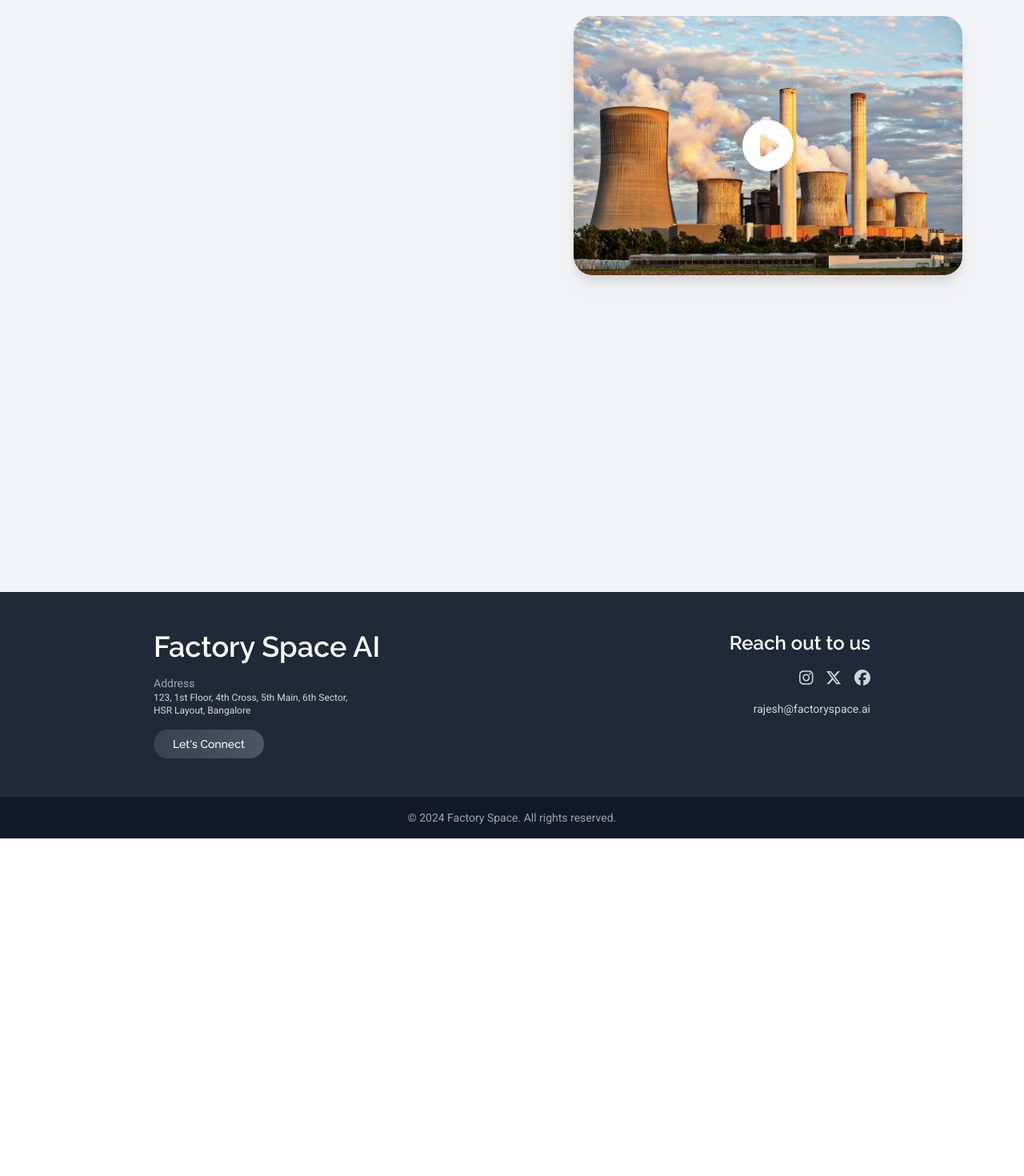
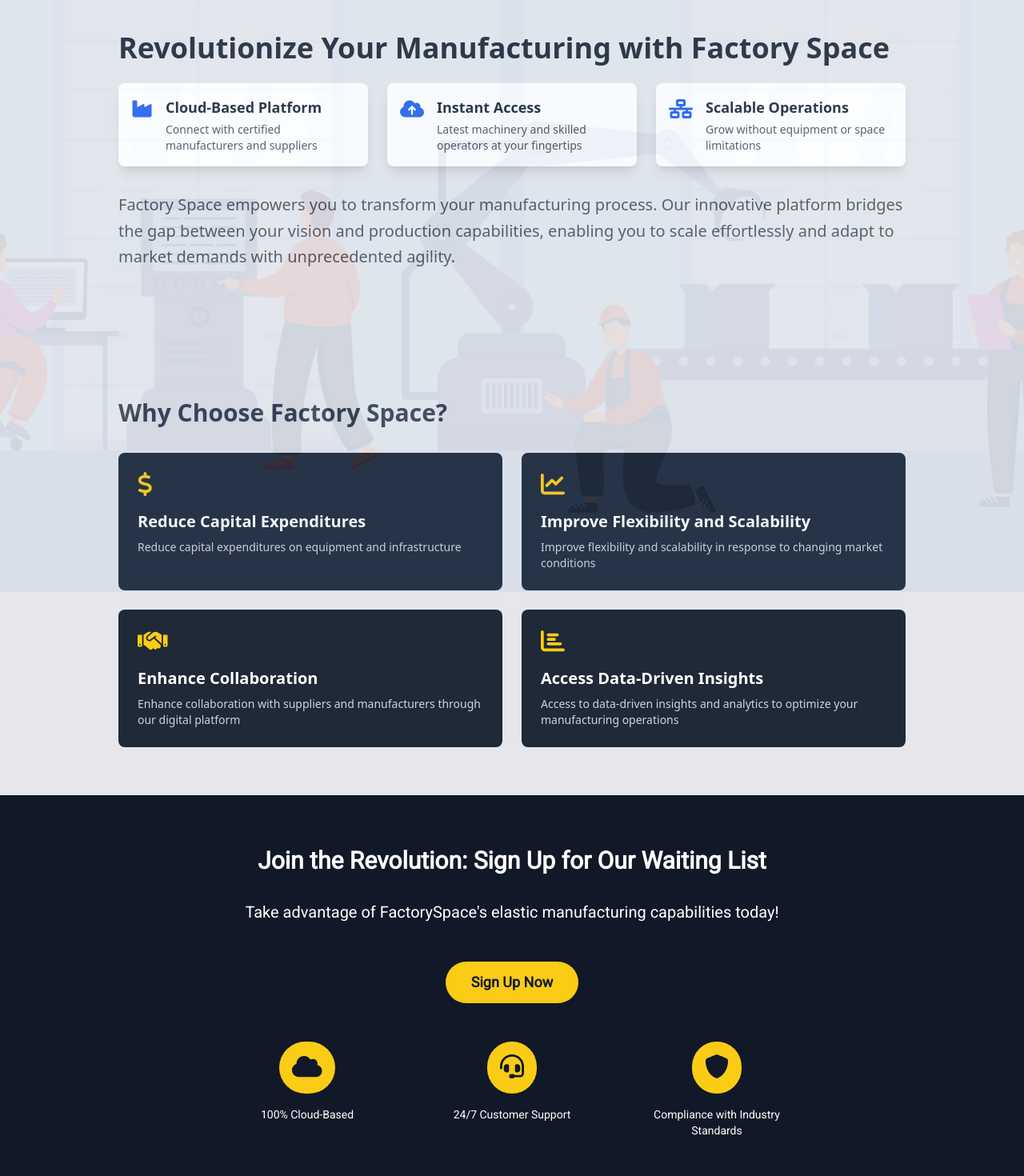
Before and after one commit to BasudevBharatBhushan/factory-space, a React (Vite) app: page / in a window 1280 px wide. Shown: the part 860-2330 px from the top of the page at 80% size. Before the commit the page ends 1908 px from the top, so only its background shows below. Built offline with nearby package versions, Linux system fonts and the light colour scheme.

Commit message:
desktop screen design complete

```diff
--- /dev/null
+++ b/src/components/CallToActionSection.jsx
@@ -0,0 +1,44 @@
+import React from "react";
+import { FontAwesomeIcon } from "@fortawesome/react-fontawesome";
+import {
+  faCloud,
+  faHeadset,
+  faShield,
+} from "@fortawesome/free-solid-svg-icons";
+
+const CallToActionSection = () => {
+  return (
+    <div className="bg-gray-900 text-white py-16 px-[10vw] font-Roboto">
+      <h2 className="text-3xl font-bold text-center mb-8">
+        Join the Revolution: Sign Up for Our Waiting List
+      </h2>
+      <p className="text-xl text-center mb-12">
+        Take advantage of FactorySpace's elastic manufacturing capabilities
+        today!
+      </p>
+
+      <div className="flex justify-center mb-12">
+        <button className="bg-yellow-400 text-gray-900 font-bold py-3 px-8 rounded-full text-lg hover:bg-yellow-500 transition duration-300">
+          Sign Up Now
+        </button>
+      </div>
+
+      <div className="flex justify-center space-x-12">
+        <TrustBadge icon={faCloud} text="100% Cloud-Based" />
+        <TrustBadge icon={faHeadset} text="24/7 Customer Support" />
+        <TrustBadge icon={faShield} text="Compliance with Industry Standards" />
+      </div>
+    </div>
+  );
+};
+
+const TrustBadge = ({ icon, text }) => (
+  <div className="flex flex-col items-center w-52">
+    <div className="bg-yellow-400 rounded-full p-4 mb-4">
+      <FontAwesomeIcon icon={icon} className="text-gray-900 text-3xl" />
+    </div>
+    <p className="text-sm text-center">{text}</p>
+  </div>
+);
+
+export default CallToActionSection;
--- a/src/components/Header.jsx
+++ b/src/components/Header.jsx
@@ -25,7 +25,7 @@ const Header = () => {
   return (
     <header
       className={` py-4 px-5 sm:px-[5vw] text-gray-400 font-Raleway fixed z-50 transition-all duration-300   ${
-        isScrolled ? "bg-gray-100 w-full" : "w-full xl:w-[80vw]"
+        isScrolled ? "bg-gray-200 w-full" : "w-full xl:w-[80vw]"
       }`}
     >
       <nav className="flex w-full justify-between">
--- a/src/components/MainContent.jsx
+++ b/src/components/MainContent.jsx
@@ -1,198 +1,108 @@
-import React, { useState, useRef, useEffect, useContext } from "react";
+import React from "react";
+import { fsLogo, Gear, Workspace } from "../utils";
 import { useGSAP } from "@gsap/react";
 import gsap from "gsap";
-import {} from "gsap/all";
-import { Thumbnail1 } from "../utils";
 import { FontAwesomeIcon } from "@fortawesome/react-fontawesome";
 import {
-  faCirclePlay,
-  faLeaf,
-  faUser,
-  faXmark,
+  faDollarSign,
+  faChartLine,
+  faHandshake,
+  faChartBar,
+  faIndustry,
+  faCloudUploadAlt,
+  faNetworkWired,
 } from "@fortawesome/free-solid-svg-icons";
-import { ModalContext } from "../context/ModalContext";
-import { companyName, companyTagline } from "../constants";
 
 const MainContent = () => {
-  useGSAP(() => {
-    gsap.from(".hero-anim", {
-      ease: "slow(0.7,0.7,false)",
-      opacity: 0,
-      y: 40,
-      x: 20,
-      duration: 1,
-      delay: 0.5,
-      stagger: 0.2,
-    });
-  }, []);
-
-  useGSAP(() => {
-    gsap.from(".video-thumbnail", {
-      ease: "power1.inOut",
-      opacity: 0,
-      duration: 1,
-      delay: 1,
-      x: 30,
-    });
-  }, []);
-
-  useGSAP(() => {
-    gsap.from(".play-icon", {
-      ease: "power1.inOut",
-      opacity: 0,
-      duration: 1,
-      delay: 1.5,
-    });
-  }, []);
-
-  const { showConnectModal, setShowConnectModal, handleButtonClick } =
-    useContext(ModalContext);
-
-  const [videoClicked, setVideoClicked] = useState(false);
-
-  const companyname = companyName.split(" ");
-  const modalRef = useRef(null);
-
-  useEffect(() => {
-    const handleClickOutside = (event) => {
-      if (modalRef.current && !modalRef.current.contains(event.target)) {
-        setShowConnectModal(false);
-      }
-    };
-
-    if (showConnectModal) {
-      document.addEventListener("mousedown", handleClickOutside);
-    }
-
-    return () => {
-      document.removeEventListener("mousedown", handleClickOutside);
-    };
-  }, [showConnectModal]);
-
-  const redirectToForm = (designation) => {
-    if (designation === "Manufacturer") {
-      setShowConnectModal(false);
-      window.open(
-        "https://docs.google.com/forms/d/1XNfBLlGWpefx6qtpxDP8MhkKi3izf5fN5wVbtrBYiUE/viewform?edit_requested=true",
-        "_blank"
-      );
-    } else {
-      setShowConnectModal(false);
-      window.open(
-        "https://docs.google.com/forms/d/1aQblb-4cxttXKdypYIF09-hgY2V0tVrwWF3YKK5sLFM/edit",
-        "_blank"
-      );
-    }
-  };
-
-  const YoutubeEmbed = () => (
-    <div className=" w-[85vw] xl:w-[38vw] rounded-3xl">
-      <iframe
-        // width= 100%,
-        // height="315"
-        style={{ width: "100%", aspectRatio: "16 / 9" }}
-        className="rounded-3xl"
-        src="https://www.youtube.com/embed/cvBaj0gTQl8?si=Uvm8kQdRMFhE5RJ9&autoplay=1"
-        title="YouTube video player"
-        frameborder="0"
-        allow="accelerometer; autoplay; clipboard-write; encrypted-media; gyroscope; picture-in-picture; web-share"
-        referrerpolicy="strict-origin-when-cross-origin"
-        allowfullscreen
-      ></iframe>
-    </div>
-  );
-
   return (
-    <section className="w-full nav-height bg-gray-100">
-      <div
-        className={`z-10 w-full h-full text-black font-Raleway grid grid-rows-3 xl:grid-rows-none xl:grid-cols-2 xl:content-start justify-items-center xl:items-start xl:pt-20 ${
-          showConnectModal ? "blur-lg" : ""
-        }`}
-      >
-        <div className=" flex flex-col justify-center xl:justify-evenly items-center xl:items-start  xl:my-2">
-          <div className="company-info font-semibold text-3xl lg:text-7xl xl:text-6xl my-4 text-center xl:text-left">
-            <p className="hero-anim">{companyName}</p>
-            <p className="hero-anim text-base lg:text-xl xl:text-lg  font-normal text-gray-400 my-4 text-center xl:text-left">
-              {companyTagline}
+    <>
+      <div className="w-full h-auto bg-gray-200 p-5 relative">
+        <img
+          className={`gear-icon w-[100vw] h-[100vh] object-cover opacity-10 left-[0] top-[0] absolute`}
+          src={Workspace}
+          alt=""
+        />
+        <div className="w-full h-full flex flex-col justify-evenly items-start py-10">
+          <div className="pb-[20vh] pt-[5vh] px-[10vw]">
+            <h1 className="text-4xl font-bold text-gray-800 mb-6">
+              Revolutionize Your Manufacturing with Factory Space
+            </h1>
+            <div className="grid grid-cols-1 md:grid-cols-3 gap-6 mb-8">
+              <FeatureCard
+                icon={faIndustry}
+                title="Cloud-Based Platform"
+                description="Connect with certified manufacturers and suppliers"
+              />
+              <FeatureCard
+                icon={faCloudUploadAlt}
+                title="Instant Access"
+                description="Latest machinery and skilled operators at your fingertips"
+              />
+              <FeatureCard
+                icon={faNetworkWired}
+                title="Scalable Operations"
+                description="Grow without equipment or space limitations"
+              />
+            </div>
+            <p className="text-xl text-gray-600 leading-relaxed">
+              Factory Space empowers you to transform your manufacturing
+              process. Our innovative platform bridges the gap between your
+              vision and production capabilities, enabling you to scale
+              effortlessly and adapt to market demands with unprecedented
+              agility.
             </p>
           </div>
-
-          <div className="  action-btns transition duration-500  hover:scale-110 ">
-            <a
-              href="#"
-              className="hero-anim inline-flex items-center px-6 py-4 bg-gradient-to-r from-yellow-400 to-yellow-200   text-white hover:from-yellow-500 hover:via-yellow-400 hover:to-yellow-300 font-semibold rounded-full  transition-colors  duration-300 "
-              onClick={handleButtonClick}
-            >
-              Join the Waitlist
-              <span className="ml-2 ">→</span>
-            </a>
-          </div>
-        </div>
-
-        {videoClicked ? (
-          <YoutubeEmbed />
-        ) : (
-          <div className=" intro-video  drop-shadow-xl row-span-2 xl:row-span-1 ">
-            <div className="relative" onClick={() => setVideoClicked(true)}>
-              <img
-                className="video-thumbnail w-[85vw] xl:w-[38vw] rounded-3xl "
-                src={Thumbnail1}
-                alt=""
+          <div className="self-start w-full benefits px-[10vw]">
+            <h2 className="text-3xl font-bold text-gray-700 mb-8">
+              Why Choose Factory Space?
+            </h2>
+            <div className="grid grid-cols-2 gap-6">
+              <BenefitCard
+                icon={faDollarSign}
+                title="Reduce Capital Expenditures"
+                description="Reduce capital expenditures on equipment and infrastructure"
               />
-              <FontAwesomeIcon
-                className="play-icon cursor-pointer absolute top-1/2 left-1/2 transform -translate-x-1/2 -translate-y-1/2"
-                size="4x"
-                icon={faCirclePlay}
-                color="white"
+              <BenefitCard
+                icon={faChartLine}
+                title="Improve Flexibility and Scalability"
+                description="Improve flexibility and scalability in response to changing market conditions"
+              />
+              <BenefitCard
+                icon={faHandshake}
+                title="Enhance Collaboration"
+                description="Enhance collaboration with suppliers and manufacturers through our digital platform"
+              />
+              <BenefitCard
+                icon={faChartBar}
+                title="Access Data-Driven Insights"
+                description="Access to data-driven insights and analytics to optimize your manufacturing operations"
               />
             </div>
           </div>
-        )}
+        </div>
       </div>
-
-      {showConnectModal && (
-        <div
-          ref={modalRef}
-          className="absolute top-1/2 left-1/2 transform -translate-x-1/2 -translate-y-1/2"
-        >
-          <p className="my-10 text-center text-xl lg:text-3xl xl:text-4xl text-black font-semibold hidden sm:block">
-            Please Choose Your Designation
-          </p>
-
-          <div className="flex flex-col sm:flex-row justify-between items-center w-[40vw] lg:w-[50vw] xl:w-[30vw]">
-            <p className="my-10 text-center text-xl  text-black font-semibold sm:hidden">
-              Please Choose Your Designation
-            </p>
-            <div
-              className="flex flex-col items-center text-gray-800 hover:scale-110 transition ease-in-out my-10 sm:my-0"
-              onClick={(e) => e.stopPropagation()}
-            >
-              <FontAwesomeIcon
-                className="cursor-pointer mx-10"
-                size="4x"
-                icon={faUser}
-                onClick={() => redirectToForm("Manufacturer")}
-              />
-              <p className="font-semibold">Manufacturer</p>
-            </div>
-
-            <div
-              className="flex flex-col items-center text-gray-300 hover:scale-110 transition ease-in-out"
-              onClick={(e) => e.stopPropagation()}
-            >
-              <FontAwesomeIcon
-                className="cursor-pointer mx-10"
-                size="4x"
-                icon={faUser}
-                onClick={() => redirectToForm("Trader")}
-              />
-              <p className="font-semibold">Trader</p>
-            </div>
-          </div>
-        </div>
-      )}
-    </section>
+    </>
   );
 };
 
+const BenefitCard = ({ icon, title, description }) => (
+  <div className="bg-gray-800 text-white p-6 rounded-lg">
+    <FontAwesomeIcon icon={icon} className="text-3xl text-yellow-400 mb-4" />
+    <div>
+      <h3 className="text-xl font-semibold mb-2">{title}</h3>
+      <p className="text-sm text-gray-300">{description}</p>
+    </div>
+  </div>
+);
+
+const FeatureCard = ({ icon, title, description }) => (
+  <div className="bg-white shadow-lg text-gray-800 p-4 rounded-lg flex items-start transition-all duration-300 hover:shadow-xl hover:scale-105">
+    <FontAwesomeIcon icon={icon} className="text-2xl text-blue-600 mr-4 mt-1" />
+    <div>
+      <h3 className="text-lg font-semibold mb-1">{title}</h3>
+      <p className="text-sm text-gray-600">{description}</p>
+    </div>
+  </div>
+);
+
 export default MainContent;
--- a/src/pages/Home.jsx
+++ b/src/pages/Home.jsx
@@ -2,6 +2,7 @@ import { useState, useContext } from "react";
 import Hero from "../components/Hero";
 import Footer from "../components/Footer";
 import MainContent from "../components/MainContent";
+import CallToActionSection from "../components/CallToActionSection";
 
 const Home = () => {
   return (
@@ -9,6 +10,7 @@ const Home = () => {
       <div className=" h-[100vh]   relative">
         <Hero />
         <MainContent />
+        <CallToActionSection />
         <Footer />
         {/* <img
         className="fixed bottom-4 right-4 text-yellow-500 animate-bounce w-20 cursor-pointer"
--- a/src/utils/index.js
+++ b/src/utils/index.js
@@ -13,6 +13,7 @@ import ps7 from "../assets/ProblemStatement/PS7.jpg";
 import factorybg from "../assets/Background/factory-bg.jpg";
 import pattern from "../assets/Background/pattern.jpg";
 import gear from "../assets/Background/gear.png";
+import workspace from "../assets/Background/workspace.jpg";
 
 import thumbnail1 from "../assets/Thumbnail/Thumbnail1.jpg";
 
@@ -43,3 +44,4 @@ export const Pattern = pattern;
 export const Thumbnail1 = thumbnail1;
 
 export const Gear = gear;
+export const Workspace = workspace;
```
Also changed, not shown: src/assets/Background/workspace.jpg (added).
